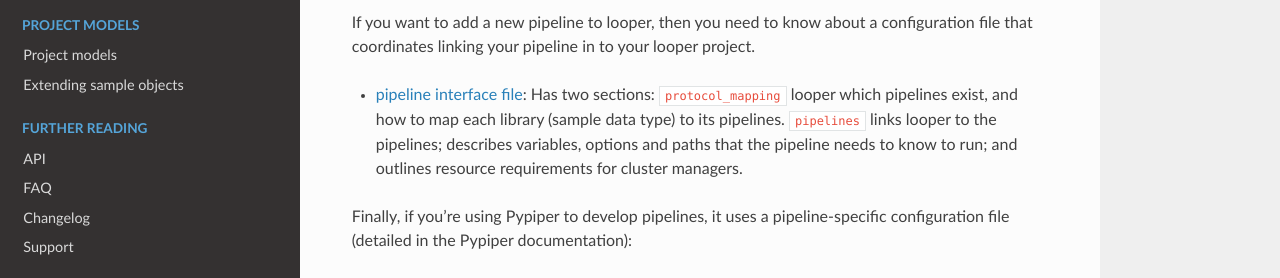
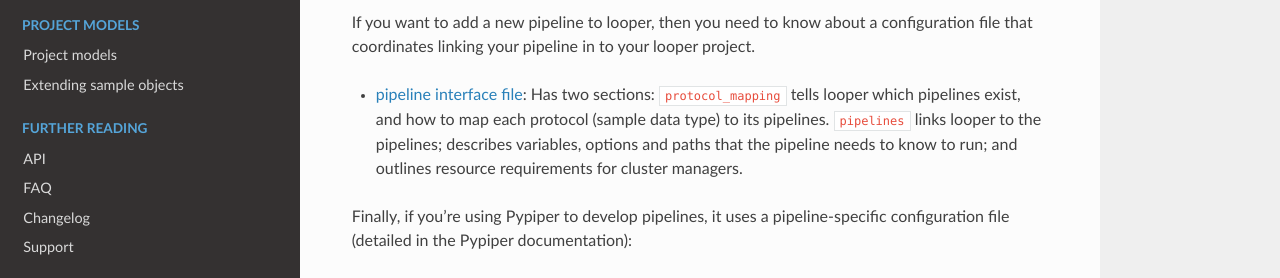
Before and after one commit to pepkit/peppy, a Sphinx documentation site: the page built from doc/source/config-files.rst, in a window 1280 px wide and 1159 px high. Shown: the part 645-923 px from the top of the window. Built offline with Sphinx 7.4.7 and the Read the Docs theme 2.0.0, drawn with Linux system fonts in a browser that asks for light colours.

Commit message:
Update config-files.rst

```diff
--- a/doc/source/config-files.rst
+++ b/doc/source/config-files.rst
@@ -21,7 +21,7 @@ Pipeline developers
 
 If you want to add a new pipeline to looper, then you need to know about a configuration file that coordinates linking your pipeline in to your looper project.
 
--	:doc:`pipeline interface file <pipeline-interface>`: Has two sections: ``protocol_mapping`` looper which pipelines exist, and how to map each library (sample data type) to its pipelines. ``pipelines`` links looper to the pipelines; describes variables, options and paths that the pipeline needs to know to run; and outlines resource requirements for cluster managers.
+-	:doc:`pipeline interface file <pipeline-interface>`: Has two sections: ``protocol_mapping`` tells looper which pipelines exist, and how to map each protocol (sample data type) to its pipelines. ``pipelines`` links looper to the pipelines; describes variables, options and paths that the pipeline needs to know to run; and outlines resource requirements for cluster managers.
 
 
 Finally, if you're using Pypiper to develop pipelines, it uses a pipeline-specific configuration file (detailed in the Pypiper documentation):
```
